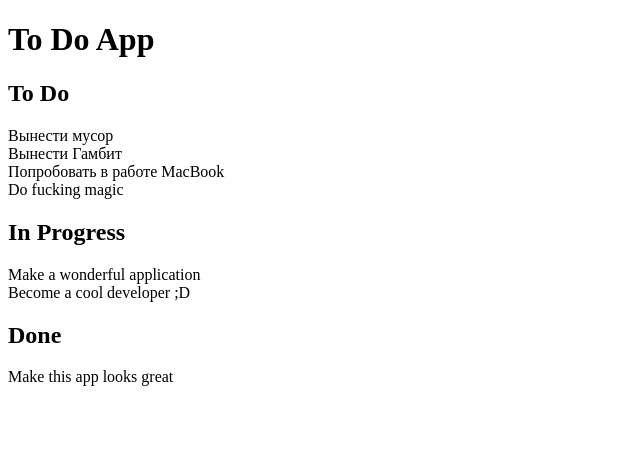
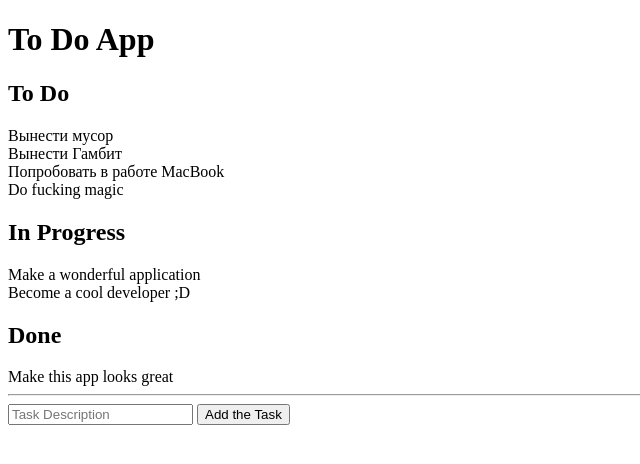
Before and after one commit to Object417/To-Do-App, a React (Create React App) app: page / in a window 1280 px wide. Shown: the top 464 px of the page, without its empty margins (0-640 px from the left). Built offline with nearby package versions, Linux system fonts and the light colour scheme.

Commit message:
Added form for creating new tasks

```diff
--- a/src/App.js
+++ b/src/App.js
@@ -2,6 +2,8 @@ import { useState } from "react"
 import { DragDropContext } from "react-beautiful-dnd"
 import Column from "./components/Column"
 import initialData from "./initialData"
+
+let id = 7
 
 export default function App() {
   const [data, setData] = useState(initialData)
@@ -67,6 +69,26 @@ export default function App() {
       })
     }
   }
+
+  const addTask = e => {
+    e.preventDefault()
+    const taskContent = e.target.content.value
+    id++;
+
+    setData({
+      ...data,
+      tasks: {
+        ...data.tasks,
+        [`task${id}`]: {id: `task${id}`, content: taskContent}
+      },
+      columns: {
+        ...data.columns,
+        todo: {...data.columns.todo, taskIds: [...data.columns.todo.taskIds, `task${id}`]}
+      }
+    })
+    e.target.reset()
+  }
+
   return (
     <main>
       <DragDropContext onDragEnd={onDragEnd}>
@@ -80,6 +102,11 @@ export default function App() {
           })
         }
       </DragDropContext>
+      <hr />
+      <form onSubmit={addTask}>
+        <input type="text" placeholder="Task Description" name="content" />&nbsp;
+        <button type="submit" children="Add the Task" />
+      </form>
     </main>
   )
 }
```
